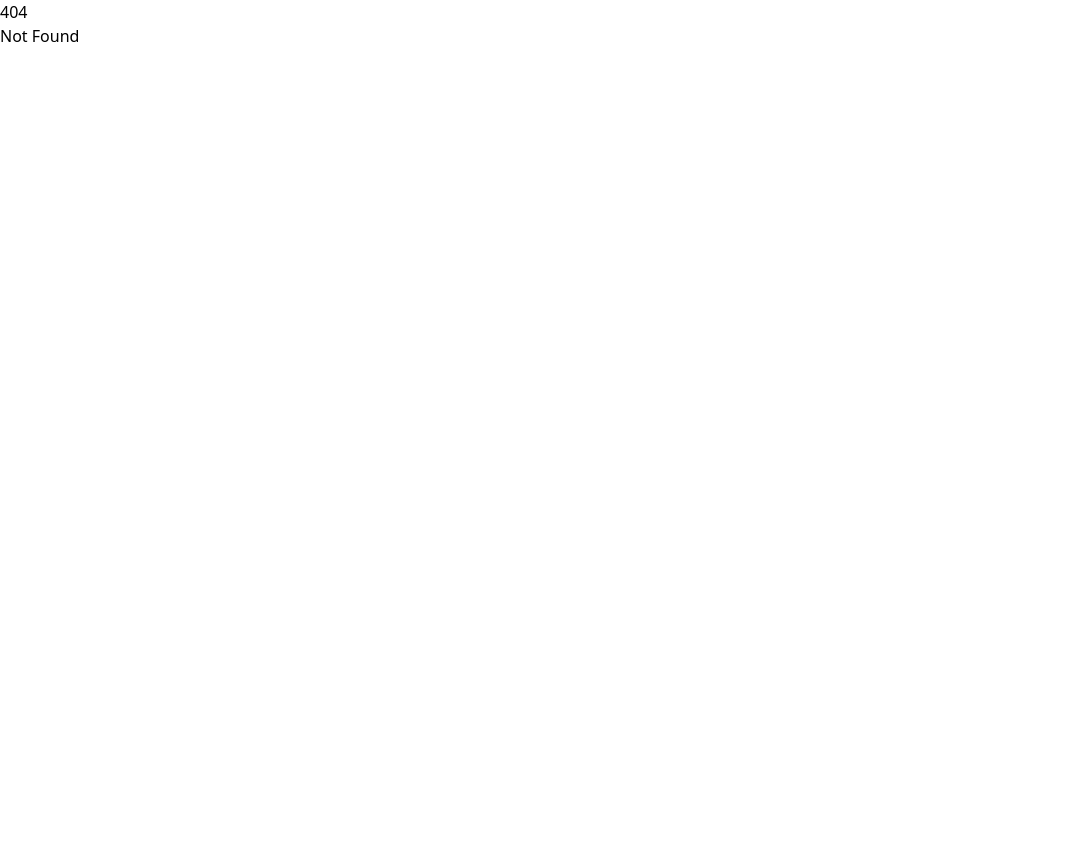
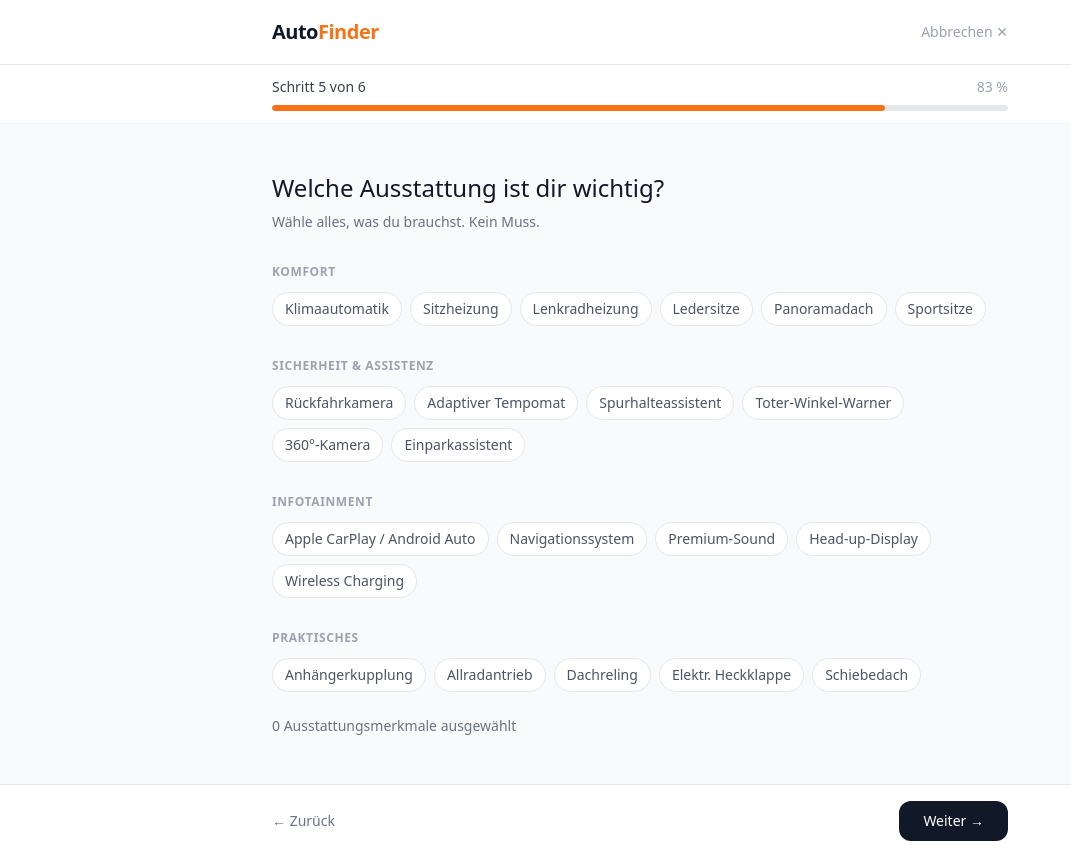
Before and after one commit to savethedavee/prototyping-ln, a SvelteKit app in the folder autofinder/: page /finder/ausstattung in a window 1280 px wide. Before the commit this address had no page. Shown: the whole page, without its empty margins (0-1071 px from the left). Before the commit the page ends 800 px from the top, so only its background shows below. Built offline with nearby package versions, Linux system fonts and the light colour scheme.

Commit message:
feat: ausstattung Step

```diff
--- /dev/null
+++ b/autofinder/src/routes/finder/ausstattung/+page.svelte
@@ -0,0 +1,114 @@
+<script lang="ts">
+	import { searchInputs } from '$lib/stores/questionnaire';
+	import QuestionnaireFrame from '$lib/components/QuestionnaireFrame.svelte';
+
+	const CATEGORIES = [
+		{
+			label: 'Komfort',
+			features: [
+				{ key: 'climate', label: 'Klimaautomatik' },
+				{ key: 'seatHeating', label: 'Sitzheizung' },
+				{ key: 'steeringWheelHeating', label: 'Lenkradheizung' },
+				{ key: 'leather', label: 'Ledersitze' },
+				{ key: 'panoramaRoof', label: 'Panoramadach' },
+				{ key: 'sportSeats', label: 'Sportsitze' }
+			]
+		},
+		{
+			label: 'Sicherheit & Assistenz',
+			features: [
+				{ key: 'rearCam', label: 'Rückfahrkamera' },
+				{ key: 'adaptiveCruise', label: 'Adaptiver Tempomat' },
+				{ key: 'laneAssist', label: 'Spurhalteassistent' },
+				{ key: 'blindSpot', label: 'Toter-Winkel-Warner' },
+				{ key: 'surroundCam', label: '360°-Kamera' },
+				{ key: 'parkAssist', label: 'Einparkassistent' }
+			]
+		},
+		{
+			label: 'Infotainment',
+			features: [
+				{ key: 'carplay', label: 'Apple CarPlay / Android Auto' },
+				{ key: 'navigation', label: 'Navigationssystem' },
+				{ key: 'premiumSound', label: 'Premium-Sound' },
+				{ key: 'hud', label: 'Head-up-Display' },
+				{ key: 'wirelessCharging', label: 'Wireless Charging' }
+			]
+		},
+		{
+			label: 'Praktisches',
+			features: [
+				{ key: 'towHitch', label: 'Anhängerkupplung' },
+				{ key: 'awd', label: 'Allradantrieb' },
+				{ key: 'roofRails', label: 'Dachreling' },
+				{ key: 'electricTailgate', label: 'Elektr. Heckklappe' },
+				{ key: 'sunroof', label: 'Schiebedach' }
+			]
+		}
+	];
+
+	function toggle(key: string) {
+		searchInputs.update((s) => {
+			const features = s.features.includes(key)
+				? s.features.filter((f) => f !== key)
+				: [...s.features, key];
+			return { ...s, features };
+		});
+	}
+
+	function reset() {
+		searchInputs.update((s) => ({ ...s, features: [] }));
+	}
+
+	let count = $derived($searchInputs.features.length);
+</script>
+
+<svelte:head>
+	<title>Ausstattung – AutoFinder</title>
+</svelte:head>
+
+<QuestionnaireFrame
+	currentStep={5}
+	backHref="/finder/marken"
+	nextHref="/finder/prioritaeten"
+>
+	<h1 class="text-2xl font-medium text-gray-900">Welche Ausstattung ist dir wichtig?</h1>
+	<p class="mt-2 text-sm text-gray-500">Wähle alles, was du brauchst. Kein Muss.</p>
+
+	<div class="mt-8 space-y-8">
+		{#each CATEGORIES as cat}
+			<div>
+				<h2 class="mb-3 text-xs font-semibold uppercase tracking-wider text-gray-400">
+					{cat.label}
+				</h2>
+				<div class="flex flex-wrap gap-2">
+					{#each cat.features as feat}
+						{@const selected = $searchInputs.features.includes(feat.key)}
+						<button
+							onclick={() => toggle(feat.key)}
+							class="rounded-full border px-3 py-1.5 text-sm transition-all"
+							class:border-gray-900={selected}
+							class:bg-gray-900={selected}
+							class:text-white={selected}
+							class:border-gray-200={!selected}
+							class:bg-white={!selected}
+							class:text-gray-600={!selected}
+							class:hover:border-gray-400={!selected}
+						>
+							{feat.label}
+						</button>
+					{/each}
+				</div>
+			</div>
+		{/each}
+	</div>
+
+	<div class="mt-6 flex items-center gap-3 text-sm text-gray-500">
+		<span>{count} Ausstattungsmerkmale ausgewählt</span>
+		{#if count > 0}
+			<button onclick={reset} class="text-gray-400 underline hover:text-gray-600">
+				Zurücksetzen
+			</button>
+		{/if}
+	</div>
+</QuestionnaireFrame>
```
